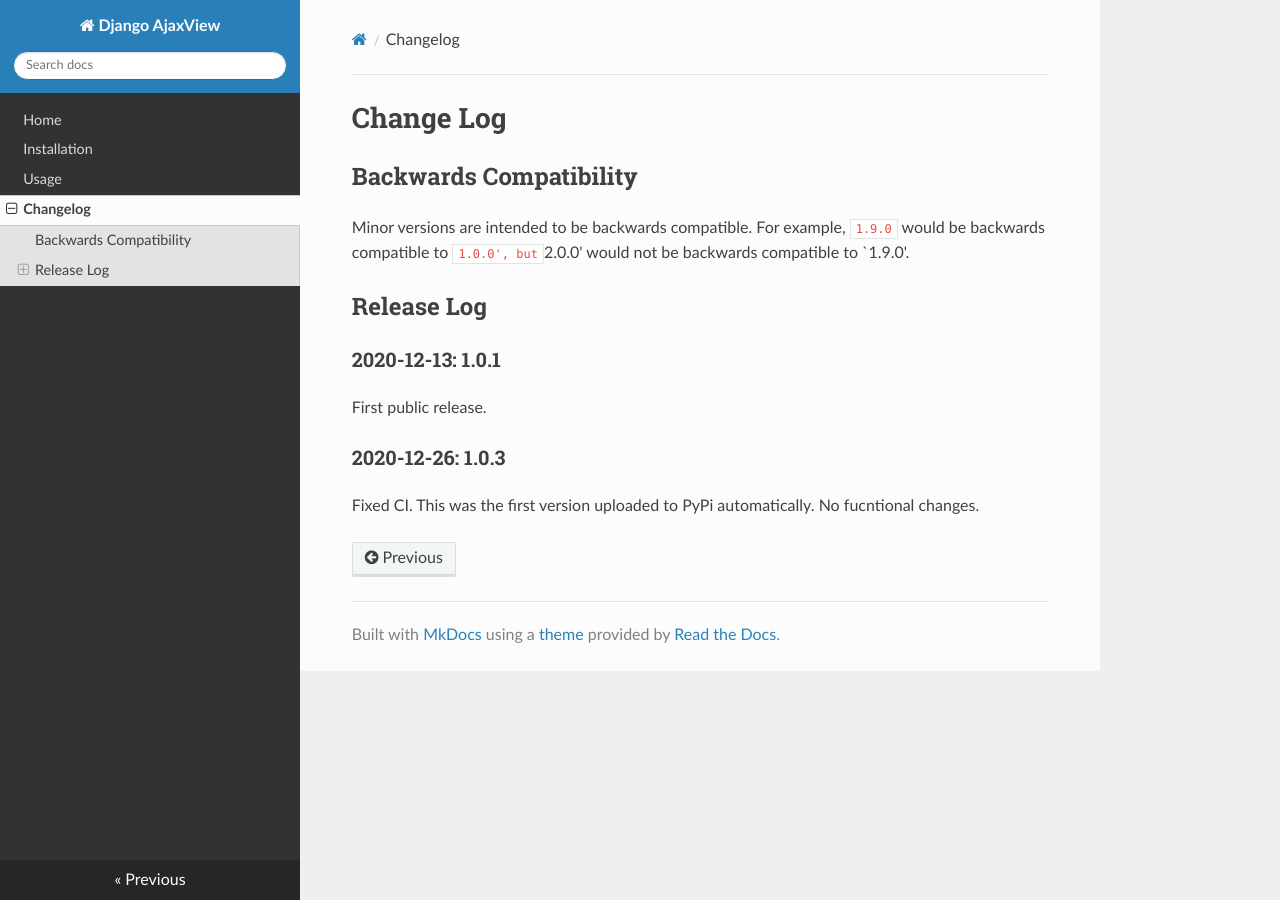
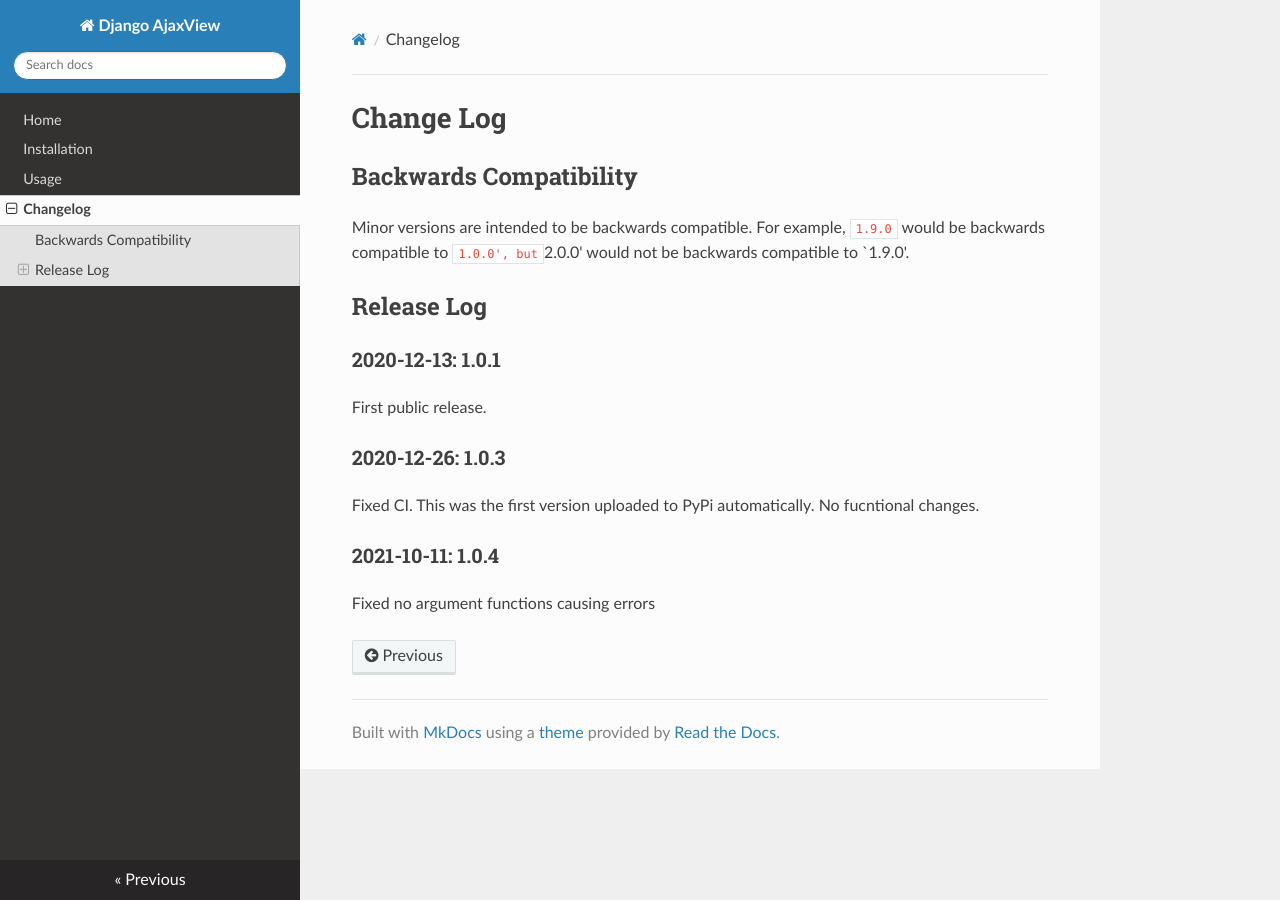
Before and after one commit to kkinder/django-ajaxview, an MkDocs documentation site: the page built from docs/changelog.md, in a window 1280 px wide. Built offline with MkDocs 1.6.1, drawn with Linux system fonts in a browser that asks for light colours; nearby versions of some CDN libraries.

Commit message:
Version bump, release log

```diff
--- a/docs/changelog.md
+++ b/docs/changelog.md
@@ -13,3 +13,7 @@ First public release.
 ### 2020-12-26: 1.0.3
 
 Fixed CI. This was the first version uploaded to PyPi automatically. No fucntional changes.
+
+### 2021-10-11: 1.0.4
+
+Fixed no argument functions causing errors
--- a/setup.cfg
+++ b/setup.cfg
@@ -1,6 +1,6 @@
 [metadata]
 name = django-ajaxview
-version = 1.0.1
+version = 1.0.4
 include_package_data = True
 description = Django Ajax base view
 long_description = file: README.md
```
